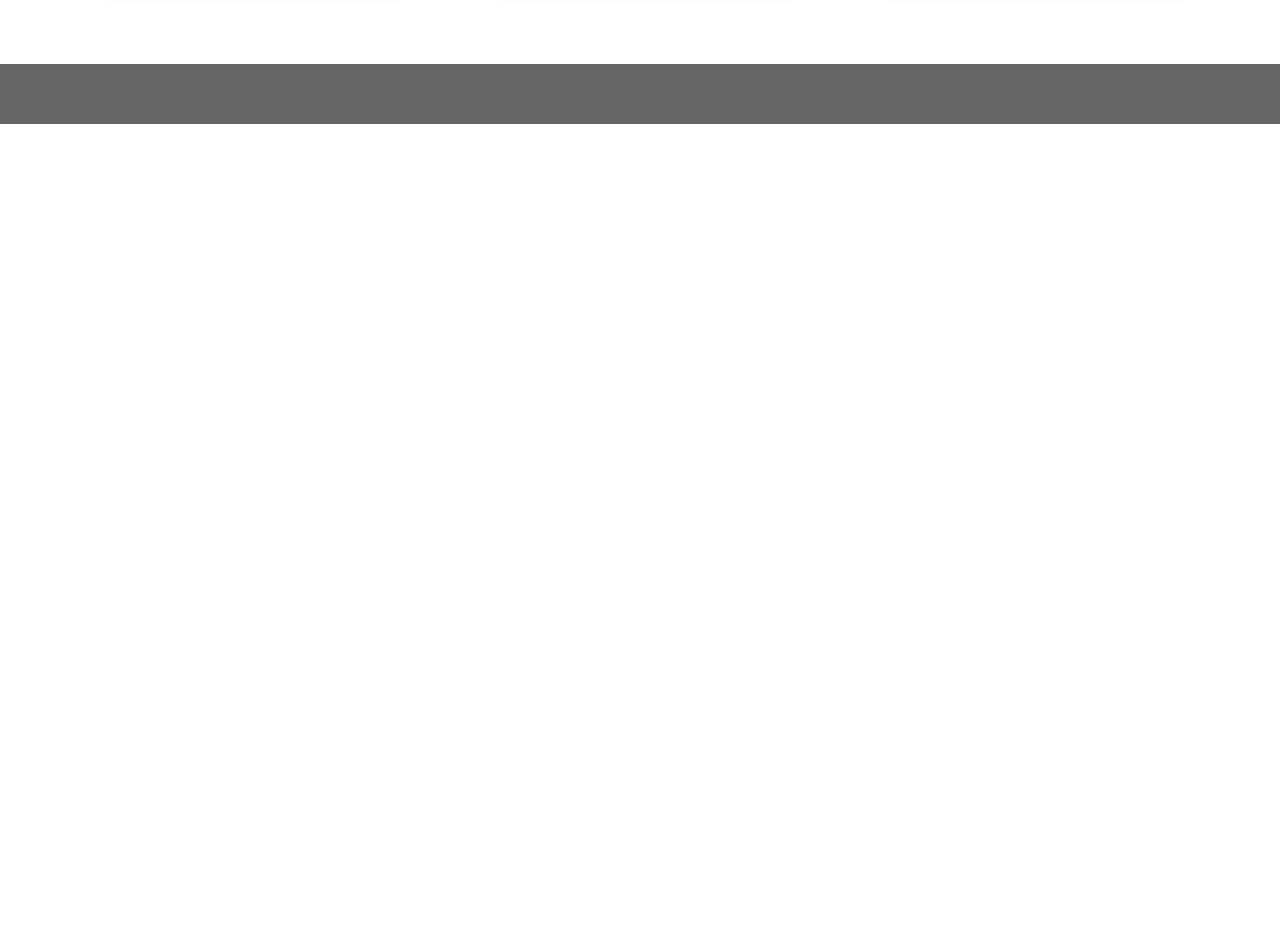
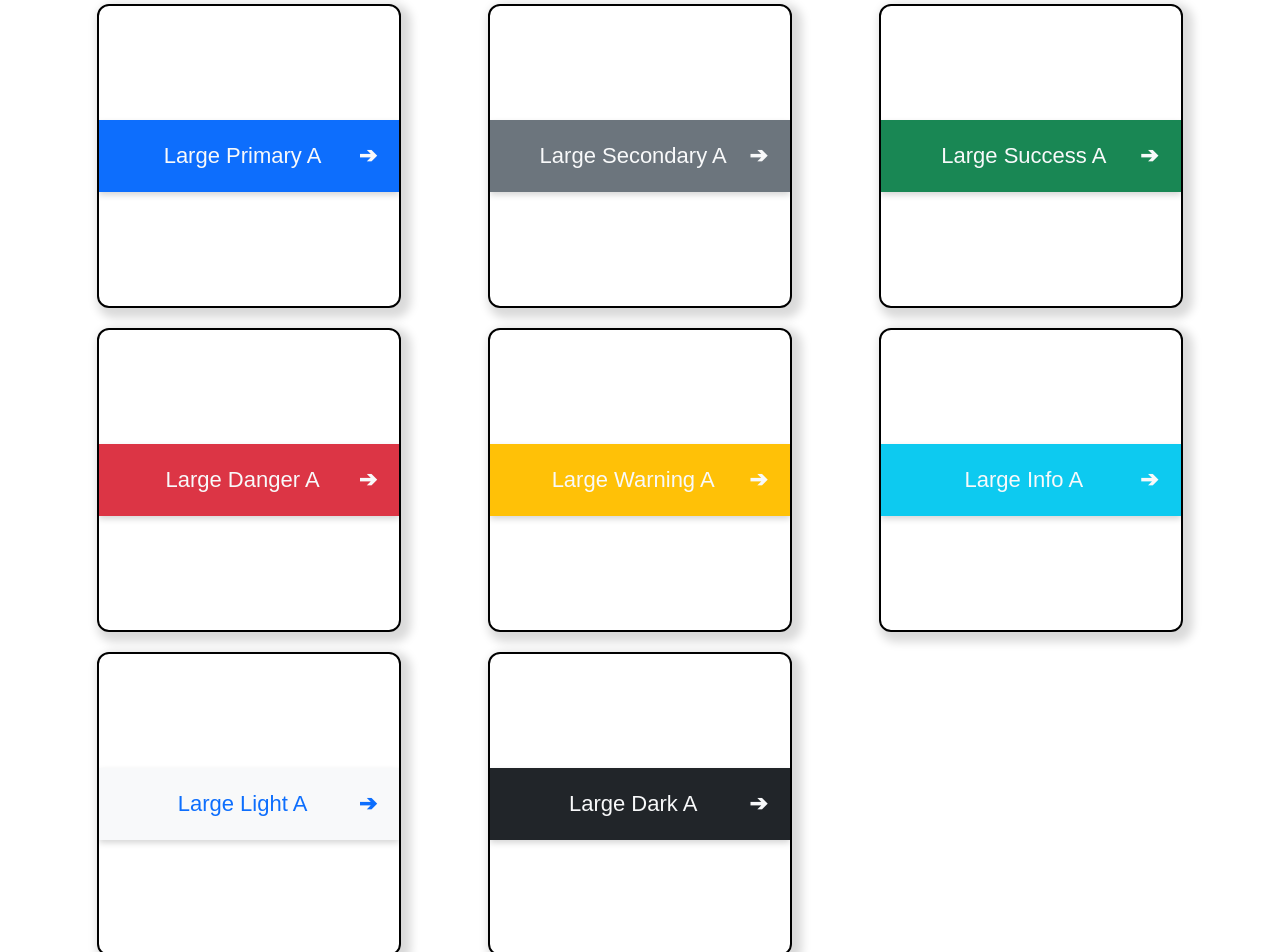
Before and after one commit to eraser5th/RaCP, a React (Create React App) app: page / in a window 1280 px wide. Shown: the part 4300-5252 px from the top of the page. Before the commit the page ends 4424 px from the top, so only its background shows below. Built offline with nearby package versions, Linux system fonts and the light colour scheme.

Commit message:
add arrow

```diff
--- a/src/App.tsx
+++ b/src/App.tsx
@@ -249,6 +249,54 @@ const cardList: CardList = [
     codeViewPage: <ButtonPage />,
     path: '/large-dark-button',
   },
+  {
+    onClick: '',
+    viewComponent: <Button theme="primary" label="Large Primary A" size="lg" withArrow />,
+    codeViewPage: <ButtonPage />,
+    path: '/large-primary-arrow-button',
+  },
+  {
+    onClick: '',
+    viewComponent: <Button theme="secondary" label="Large Secondary A" size="lg" withArrow />,
+    codeViewPage: <ButtonPage />,
+    path: '/large-secondary-arrow-button',
+  },
+  {
+    onClick: '',
+    viewComponent: <Button theme="success" label="Large Success A" size="lg" withArrow />,
+    codeViewPage: <ButtonPage />,
+    path: '/large-success-arrow-button',
+  },
+  {
+    onClick: '',
+    viewComponent: <Button theme="danger" label="Large Danger A" size="lg" withArrow />,
+    codeViewPage: <ButtonPage />,
+    path: '/large-danger-arrow-button',
+  },
+  {
+    onClick: '',
+    viewComponent: <Button theme="warning" label="Large Warning A" size="lg" withArrow />,
+    codeViewPage: <ButtonPage />,
+    path: '/large-warning-arrow-button',
+  },
+  {
+    onClick: '',
+    viewComponent: <Button theme="info" label="Large Info A" size="lg" withArrow />,
+    codeViewPage: <ButtonPage />,
+    path: '/large-info-arrow-button',
+  },
+  {
+    onClick: '',
+    viewComponent: <Button theme="light" label="Large Light A" size="lg" withArrow />,
+    codeViewPage: <ButtonPage />,
+    path: '/large-light-arrow-button',
+  },
+  {
+    onClick: '',
+    viewComponent: <Button theme="dark" label="Large Dark A" size="lg" withArrow />,
+    codeViewPage: <ButtonPage />,
+    path: '/large-dark-arrow-button',
+  },
 ];
 
 const App: React.VFC = () => (
```
